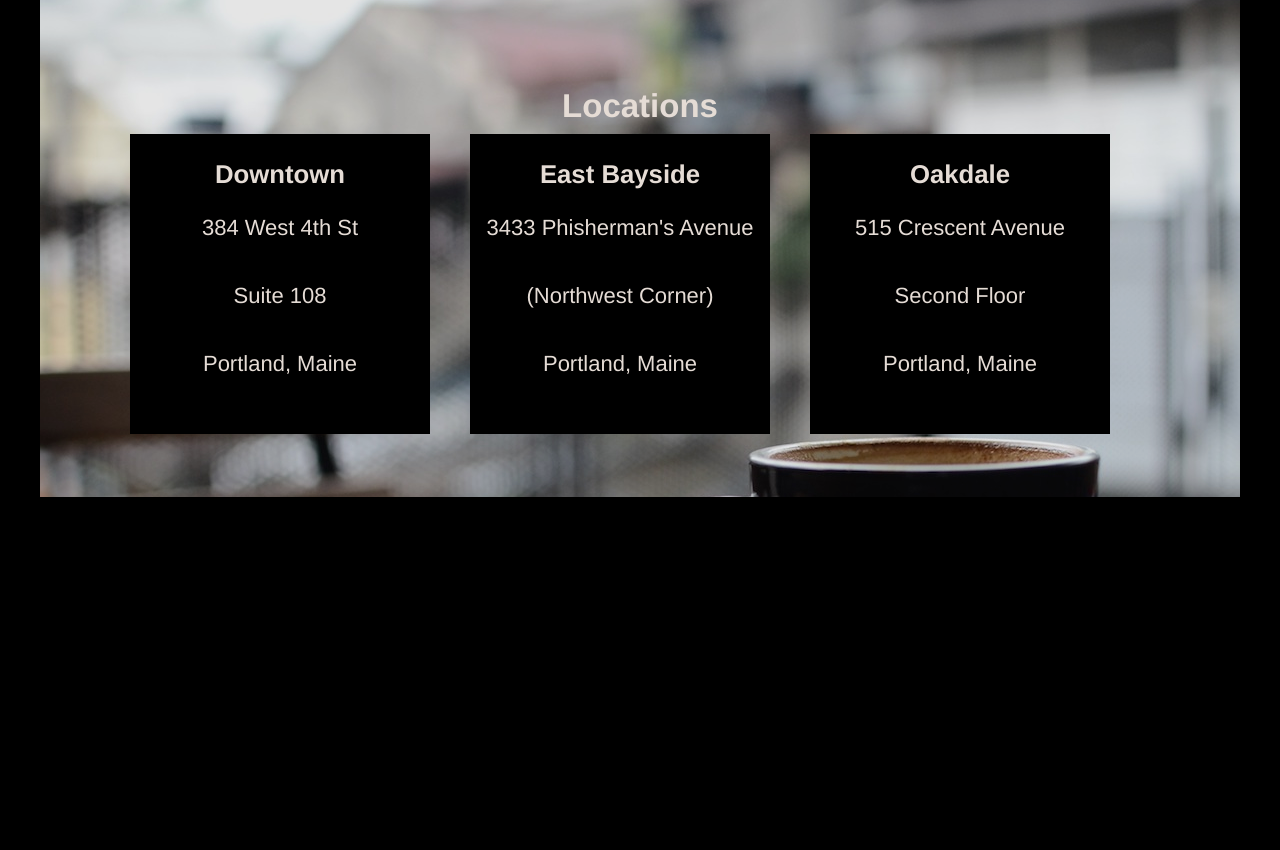
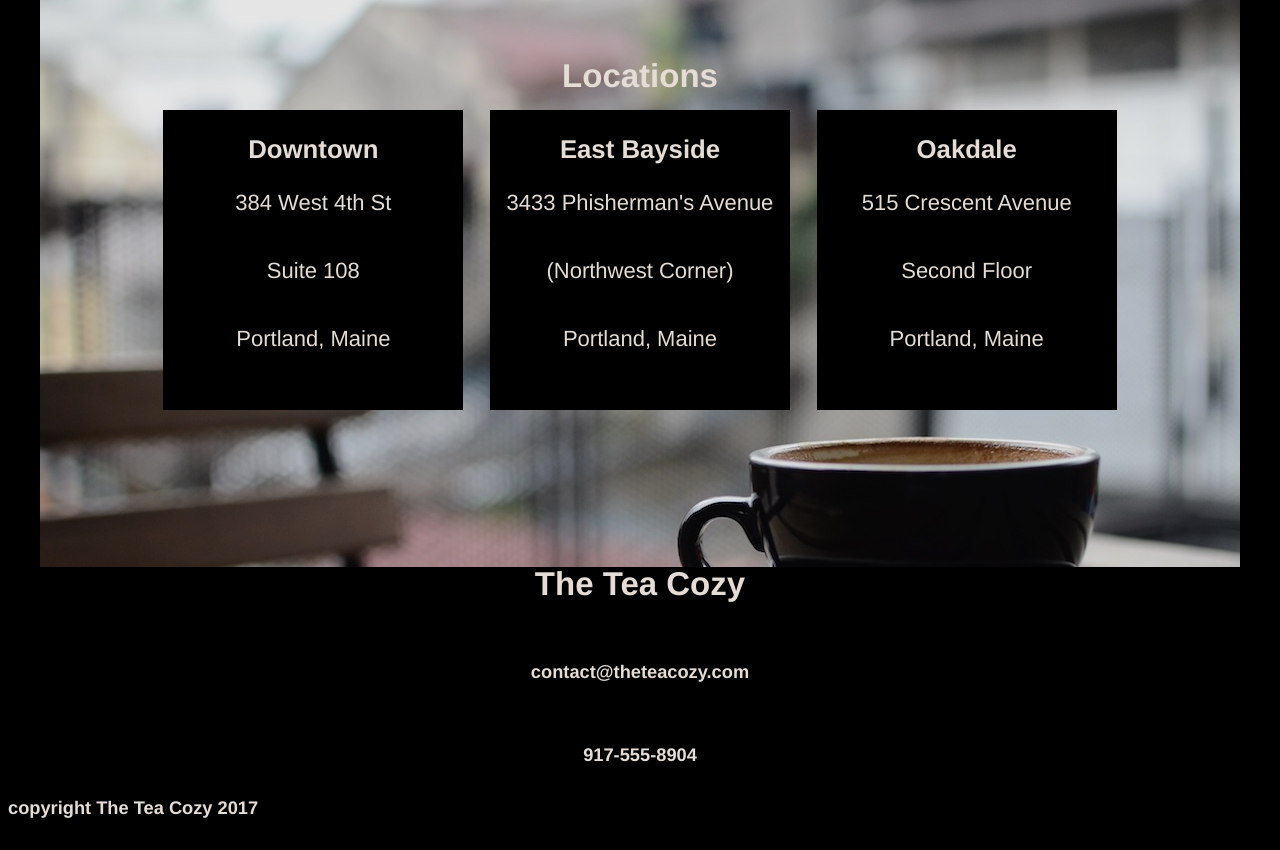
Before and after one commit to mbeveridge625/Tea_Cozy, a plain HTML site: page index.html in a window 1280 px wide. Shown: the part 1455-2305 px from the top of the page. Before the commit the page ends 1960 px from the top, so only its background shows below. Drawn offline with Linux system fonts and the light colour scheme.

Commit message:
finished

```diff
--- a/index.html
+++ b/index.html
@@ -60,9 +60,8 @@
 
 <!-- Locations -->
       <div class="locations">
-        <div class="locationname">
         <h2>Locations</h2>
-        </div>
+        <div class="combined">
          <div class="site">
            <h3>Downtown</h3>
            <p>384 West 4th St</p>
@@ -82,9 +81,18 @@
            <p>Portland, Maine</p>
         </div>
       </div>
+   </div>
    </main>
 
     <footer>
+      <div class="contact">
+        <h2>The Tea Cozy</h2>
+        <h5>contact@theteacozy.com</h5>
+        <h5>917-555-8904</h5>
+      </div>
+      <div class="copyright">
+        <h5>copyright The Tea Cozy 2017</h5>
+      </div>
     </footer>
 
   </body>
--- a/resources/style.css
+++ b/resources/style.css
@@ -88,20 +88,25 @@ main{
   /*Locations styles*/
 .locations{
   display: flex;
+  flex-direction: column;
   justify-content: center;
   align-items: center;
-  align-content: center;
-  flex-wrap: wrap;
+  padding-bottom: 70px;
   width: 1200px;
   height: 500px;
   background-image: url(./images/img-locations-background.jpg);
 }
 
-.locationname{
-  width: 100%;
+.locations h2{
+  display: block;
+  margin-bottom: 15px;
+}
+
+.combined{
   display: flex;
-  justify-content: center;
-  height: 60px;
+  justify-content: space-around;
+  width: 980px;
+  margin-bottom: 55px;
 }
 
 .site{
@@ -109,10 +114,23 @@ main{
   height: 300px;
   width: 300px;
   text-align: center;
-  margin: 15px 40px 0px 0px;
   opacity: 1;
 }
 
 .site p{
   padding-bottom: 20px;
 }
+
+/*Footer styles*/
+.contact{
+  display: flex;
+  flex-direction: column;
+  justify-content: center;
+  align-items: center;
+  height: 200px;
+}
+
+.copyright{
+  text-align: left;
+  margin-top: 20px;
+}
```
Lines whose indentation alone changed are shown as unchanged.
